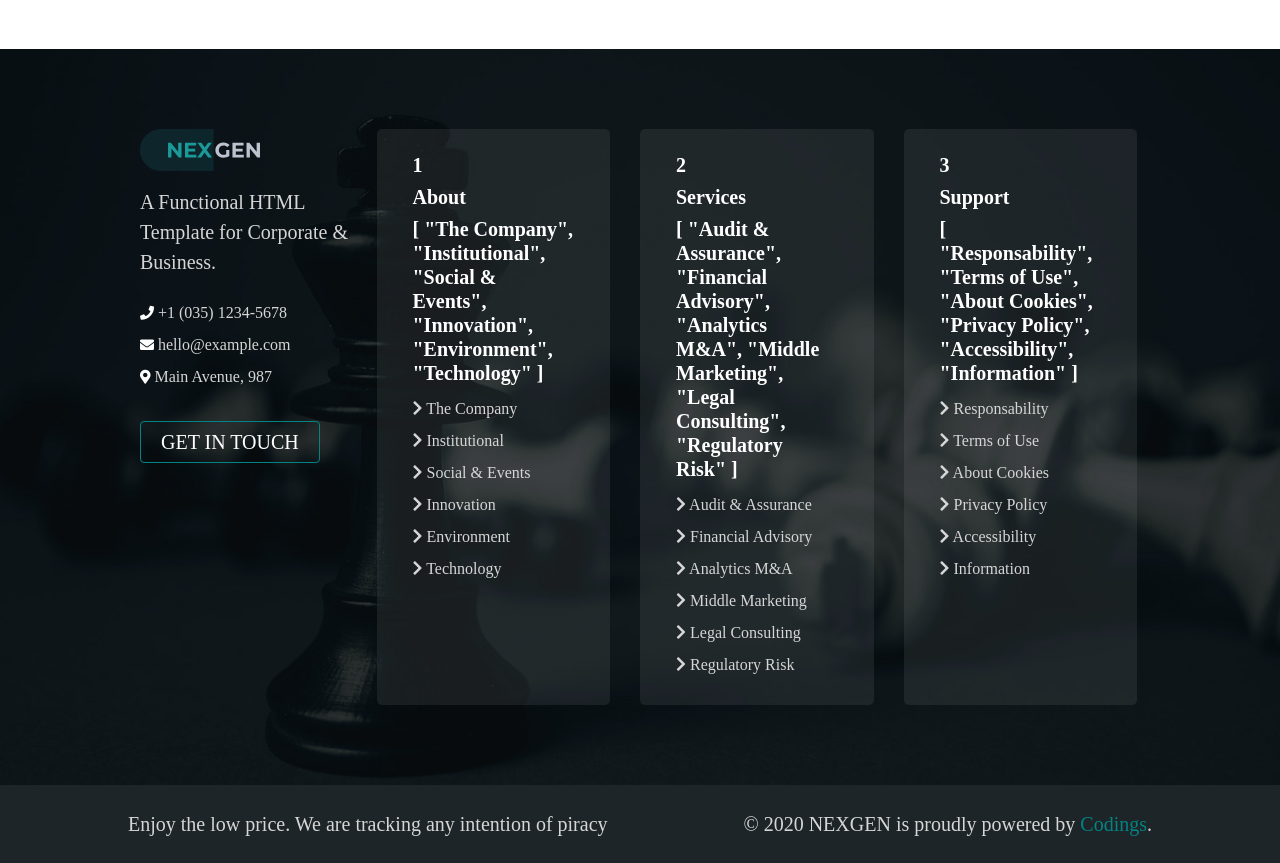
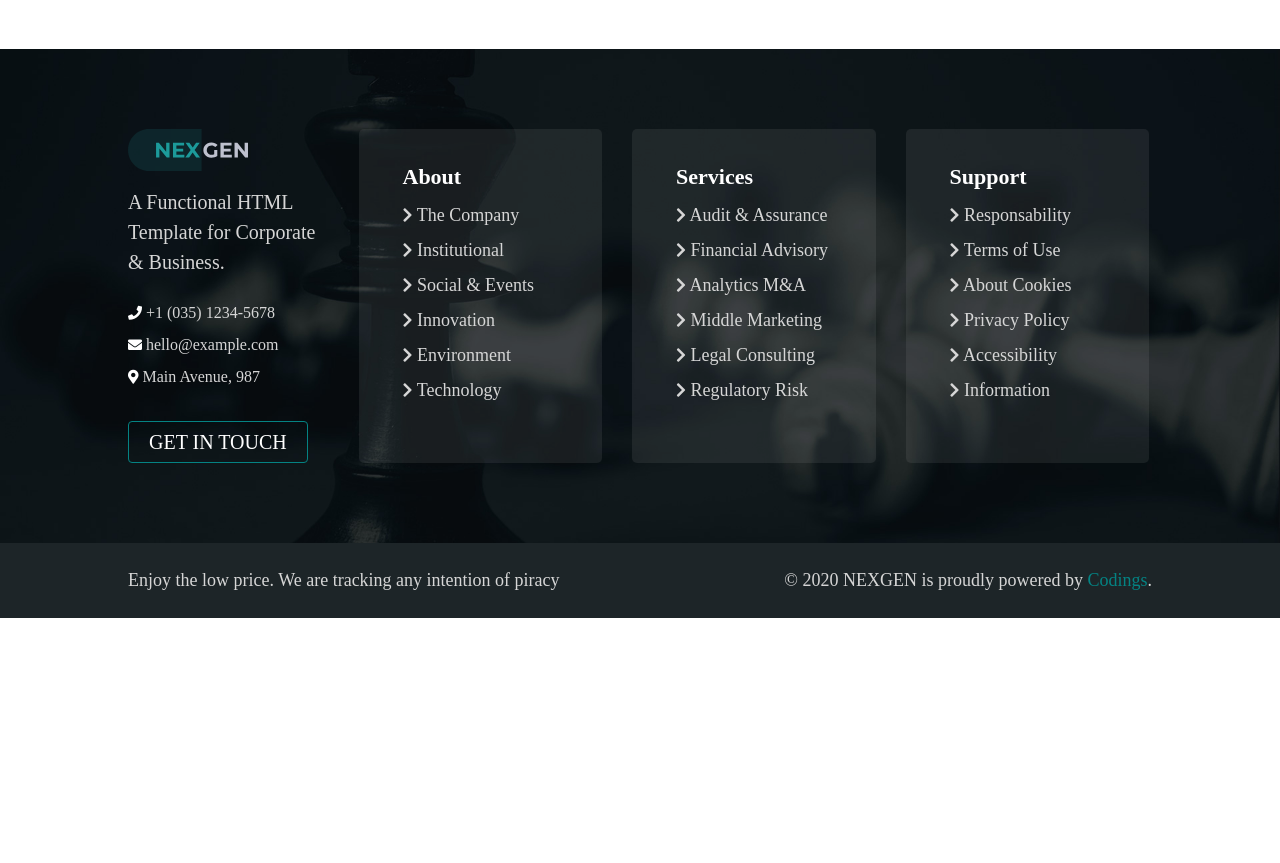
Before and after one commit to GiuliaSossai/proj-html-vuejs, a Vue app: page / in a window 1280 px wide. Shown: the part 5040-5903 px from the top of the page. After the commit the page ends 5658 px from the top, so only its background shows below. Built offline with nearby package versions, Linux system fonts and the light colour scheme; a small style sheet from the web is missing.

Commit message:
sistemazione menu footer

```diff
--- a/src/assets/data/MenuHeader.js
+++ b/src/assets/data/MenuHeader.js
@@ -4,42 +4,42 @@ export default
     text: "home",
     icon: [],
     active: false,
-    href: "/"
+    href: "#"
   },
   {
     text: "about",
     icon: [],
     active: false,
-    href: "/about"
+    href: "#"
   },
   {
     text: "services",
     icon: [],
     active: false,
-    href: "/services"
+    href: "#"
   },
   {
     text: "team",
     icon: [],
     active: false,
-    href: "/team"
+    href: "#"
   },
   {
     text: "blog",
     icon: [],
     active: false,
-    href: "/blog"
+    href: "#"
   },
   {
    text: "",
    icon: ["far", "fa-user"],
    active: false,
-   href: "/user"
+   href: "#"
  },
  {
    text: "get in touch",
    icon: [],
    active: true,
-   href: "/getintouch"
+   href: "#"
  }
 ]
--- a/src/components/Footer.vue
+++ b/src/components/Footer.vue
@@ -1,31 +1,8 @@
 <template>
   <footer>
      <div class="footer-top gs-lgt">
-        <div class="gs-wrap row">
-           <div class="col contacts-menu">
-               <div class="logo mb-3">
-                 <img src="../assets/img/nexgen-logo.svg" alt="nexgen-logo">
-               </div>
-               <p>A Functional HTML Template for Corporate & Business.</p>
-               <ul class="my-4">
-                  <li
-                     class="my-2"
-                     v-for="(contact, index) in ContactsSmall"
-                     :key="index"
-                  >
-                     <a href="#" class="gs-lgt">
-                        <i :class="contact.icon.join(' ')"></i>
-                        {{contact.text}}
-                     </a>
-                  </li>
-               </ul>
-
-               <button class="btn gs-btn mt-2">get in touch</button>
-            </div>
-
-            <FooterMenu :footerList = "aboutList" class="col footer-menu py-4"/>
-            <FooterMenu :footerList = "servicesList" class="col footer-menu py-4"/>
-            <FooterMenu :footerList = "supportList" class="col footer-menu py-4"/>
+        <div class="gs-wrap">
+           <FooterMenu :footerList = "aboutList" />
         </div>
      </div>
 
@@ -42,8 +19,6 @@
 <script>
 import FooterMenu from './FooterMenu.vue';
 
-import ContactsSmall from "../assets/data/ContactsSmall.js";
-
 export default {
    name: 'Footer',
    components: {
@@ -52,25 +27,25 @@ export default {
 
    data(){
       return {
-         ContactsSmall,
-
-         aboutList: {
+         aboutList: [
+            {
                id: "1",
                name: 'About',
                elements: ['The Company', 'Institutional', 'Social & Events', 'Innovation', 'Environment', 'Technology']
             },
 
-         servicesList: {
+            {
                id: "2",
                name: 'Services',
                elements: ['Audit & Assurance', 'Financial Advisory', 'Analytics M&A', 'Middle Marketing', 'Legal Consulting', 'Regulatory Risk']
             },
 
-         supportList: {
+            {
                id: "3",
                name: 'Support',
                elements: ['Responsability', 'Terms of Use', 'About Cookies', 'Privacy Policy', 'Accessibility', 'Information']
             }
+         ]
       }
    }
 }
@@ -86,35 +61,8 @@ export default {
    min-height: 300px;
    @include bg-position;
    padding: 80px 0;
-   a {
-
-      &:hover {
+   a:hover {
       color: $main;
-      }
-   }
-
-   .row {
-      margin: 0 auto;
-      .contacts-menu{
-         .logo {
-            cursor: pointer;
-            width: 120px;
-         }
-         .fas {
-            font-size: 14px;
-            color: lighten($subtitle, 30%);
-         }
-      }
-
-      .footer-menu {
-         margin: 0 15px;
-         min-height: 100px;
-         background-color: rgba(182, 181, 181, 0.1);
-         border-radius: 5px;
-         h5 {
-            color: $main;
-         }
-      }
    }
 }
 
@@ -122,6 +70,7 @@ export default {
    background-color: $dark-bg;
    p {
       margin: 0;
+      font-size: 18px;
       span {
          color: $main-btn;
       }
--- a/src/components/FooterMenu.vue
+++ b/src/components/FooterMenu.vue
@@ -1,32 +1,94 @@
 <template>
-   <div>
-      <div v-for="item in footerList" :key="item.id">
-         <h5 class="px-4">{{item}}</h5>
+   <div class="row">
+      <div class="col contacts-menu">
+         <div class="logo mb-3">
+            <img src="../assets/img/nexgen-logo.svg" alt="nexgen-logo">
          </div>
+         <p>A Functional HTML Template for Corporate & Business.</p>
+
+         <ul class="my-4">
+            <li
+               class="my-2"
+               v-for="(contact, index) in ContactsSmall"
+               :key="index"
+            >
+               <a href="#" class="gs-lgt">
+                  <i :class="contact.icon.join(' ')"></i>
+                  {{contact.text}}
+               </a>
+            </li>
+         </ul>
+
+         <button class="btn gs-btn mt-2">get in touch</button>
+      </div>
+
+
+      <div v-for="item in footerList" :key="item.id" class="col footer-menu">
+         <h5 class="px-4">{{item.name}}</h5>
 
          <ul>
             <li
                class="px-4 py-1"
-            v-for="(item, index) in footerList.elements"
+               v-for="(li, index) in item.elements"
                :key="index"
             >
                <i class="fas fa-chevron-right"></i>
-            <a href="#" class="gs-lgt"> {{item}} </a>
+               <a href="#" class="gs-lgt"> {{li}} </a>
             </li>
          </ul>
+      </div>
    </div>
 
 </template>
 
 <script>
+import ContactsSmall from "../assets/data/ContactsSmall.js";
+
 export default {
    name: 'FooterMenu',
    props: {
-      footerList: Object
+      footerList: Array
+   },
+   data(){
+      return{
+        ContactsSmall
+      }
+
    }
 }
 </script>
 
-<style>
+<style lang="scss">
+@import '../assets/style/vars.scss';
+@import '../assets/style/generals.scss';
+@import '../assets/style/mixins.scss';
+
+.row {
+   margin: 0 auto;
+   .contacts-menu{
+      .logo {
+         cursor: pointer;
+         width: 120px;
+      }
+      .fas {
+         font-size: 14px;
+         color: lighten($subtitle, 30%);
+      }
+   }
+   .footer-menu {
+      margin: 0 15px;
+      padding: 35px 20px;
+      min-height: 100px;
+      background-color: rgba(182, 181, 181, 0.1);
+      border-radius: 5px;
+      h5 {
+         color: $main;
+         font-size: 22px;
+      }
+      a {
+         font-size: 18px;
+      }
+   }
+}
 
 </style>
```
Lines whose indentation alone changed are shown as unchanged.
